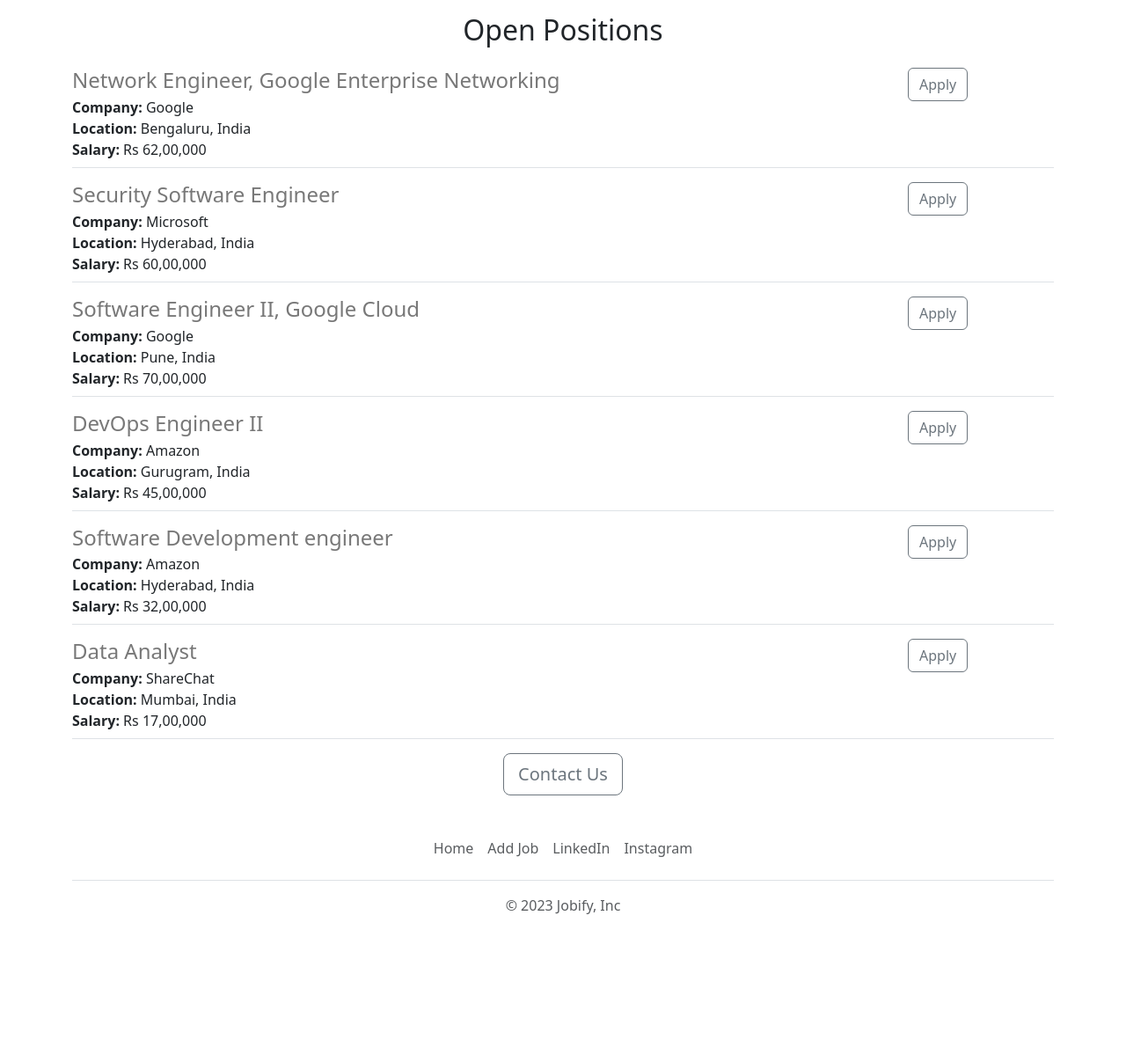
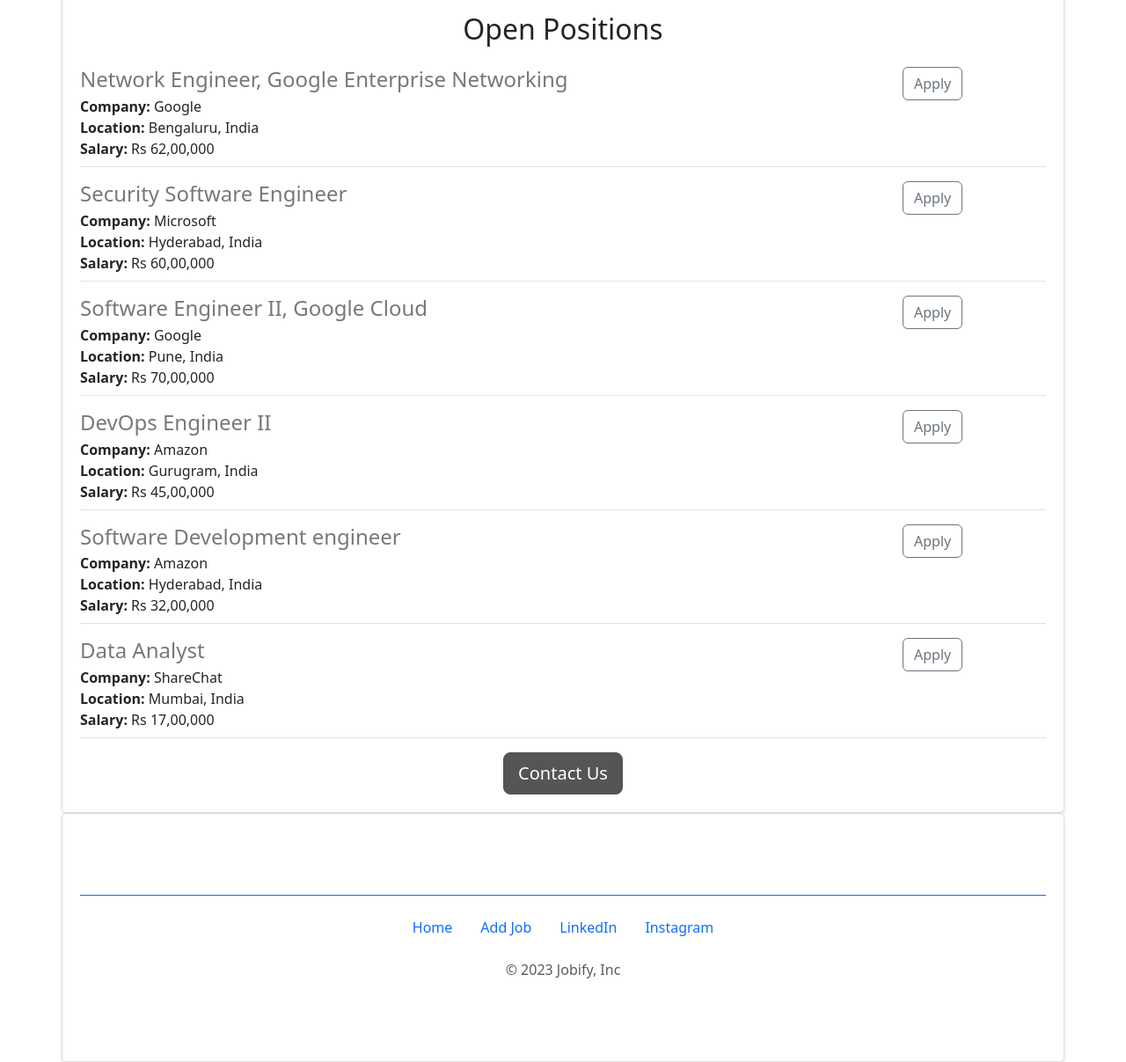
Before and after one commit to Sankalpjadhav/Jobify, a Flask app: page / in a window 1280 px wide. Shown: the part 849-2056 px from the top of the page at 88% size. Before the commit the page ends 1888 px from the top, so only its background shows below. Run offline with Flask 3, Linux system fonts and the light colour scheme; data comes from the database, SQL or seed files in the repository; both versions use the stored data as it was after the commit.

Commit message:
Added more aesthetic look to the application

```diff
--- a/app.py
+++ b/app.py
@@ -20,9 +20,9 @@
   conn = db_connection()
   if conn is not None:
     cursor = conn.cursor()
-    sql_query_to_clear_table = """DELETE FROM userdata"""
+    sql_query_to_clear_table = """DELETE FROM job_postings WHERE id = 7"""
     cursor.execute(sql_query_to_clear_table)
-    cursor.execute("DROP TABLE IF EXISTS userdata")
+    # cursor.execute("DROP TABLE IF EXISTS userdata")
     conn.commit()
     return "Database cleared"
   else:
@@ -70,7 +70,9 @@
              job_description=row[5],
              job_requirement=row[6]) for row in cursor.fetchall()
     ]
-    return render_template('home.html', jobs=JOBS, company_name='Jobify')
+    return render_template('home.html',
+                           jobs=JOBS,
+                           company_name='Jobify')
   return render_template('addjobs.html')
 
 
@@ -92,57 +94,51 @@
 
 @app.route("/api/applicants")
 def list_applicants():
-    conn = db_connection()
-    cursor = conn.execute("SELECT id, name, email, skills, job_id FROM userdata")
-    applicants = [
-        dict(
-            id=row[0],
-            name=row[1],
-            email=row[2],
-            skills=row[3],
-            job_id=row[4]
-        ) for row in cursor.fetchall()
-    ]
-    return jsonify(applicants)
+  conn = db_connection()
+  cursor = conn.execute("SELECT id, name, email, skills, job_id FROM userdata")
+  applicants = [
+      dict(id=row[0], name=row[1], email=row[2], skills=row[3], job_id=row[4])
+      for row in cursor.fetchall()
+  ]
+  return jsonify(applicants)
 
 
 @app.route("/apply", methods=['POST'])
 def apply_job():
-    name = request.form['name']
-    email = request.form['email']
-    skills = request.form['skills']
-    job_id = request.form['job_id']
+  name = request.form['name']
+  email = request.form['email']
+  skills = request.form['skills']
+  job_id = request.form['job_id']
 
-    conn = db_connection()
-    cursor = conn.execute(
-        "SELECT id FROM userdata WHERE email=? AND job_id=?", (email, job_id))
-    result = cursor.fetchone()
+  conn = db_connection()
+  cursor = conn.execute("SELECT id FROM userdata WHERE email=? AND job_id=?",
+                        (email, job_id))
+  result = cursor.fetchone()
 
-    if result is not None:
-        # Display a popup indicating that the user has already applied for this job
-        return render_template('jobapplied.html')
+  if result is not None:
+    # Display a popup indicating that the user has already applied for this job
+    return render_template('jobapplied.html')
 
-    conn.execute(
+  conn.execute(
       "INSERT INTO userdata (name, email, skills, job_id) VALUES (?, ?, ?, ?)",
       (name, email, skills, job_id))
-    conn.commit()
+  conn.commit()
 
-    # Redirect to the job details page, passing the job_id as a parameter
-    return redirect(f"/job/{job_id}")
-
+  # Redirect to the job details page, passing the job_id as a parameter
+  return redirect(f"/job/{job_id}")
 
 
 @app.route("/job/<job_id>")
 def job_details(job_id):
-    conn = db_connection()
-    cursor = conn.execute("SELECT * FROM job_postings WHERE id=?", (job_id,))
-    job = cursor.fetchone()
-    cursor = conn.execute("SELECT COUNT(*) FROM userdata WHERE job_id=?", (job_id,))
-    user_count = cursor.fetchone()[0]  # Retrieve count directly from the database
-    # print(applicants)  # Print the applicants to check the data
-    return render_template('jobdetails.html', job=job, user_count=user_count)
-
-
+  conn = db_connection()
+  cursor = conn.execute("SELECT * FROM job_postings WHERE id=?", (job_id, ))
+  job = cursor.fetchone()
+  cursor = conn.execute("SELECT COUNT(*) FROM userdata WHERE job_id=?",
+                        (job_id, ))
+  user_count = cursor.fetchone()[
+      0]  # Retrieve count directly from the database
+  # print(applicants)  # Print the applicants to check the data
+  return render_template('jobdetails.html', job=job, user_count=user_count)
 
 
 if __name__ == "__main__":
--- a/templates/footer.html
+++ b/templates/footer.html
@@ -1,11 +1,19 @@
 <div class="container">
-  <footer class="py-3 my-4">
-    <ul class="nav justify-content-center border-bottom pb-3 mb-3">
-      <li class="nav-item"><a href="https://jobify--sanky43jadhav.repl.co/" class="nav-link px-2 text-body-secondary">Home</a></li>
-      <li class="nav-item"><a href="https://jobify--sanky43jadhav.repl.co/addjobs" class="nav-link px-2 text-body-secondary">Add Job</a></li>
-      <li class="nav-item"><a href="https://www.linkedin.com/in/sankalp-jadhav-07/" class="nav-link px-2 text-body-secondary">LinkedIn</a></li>
-      <li class="nav-item"><a href="https://www.instagram.com/sankyy07/" class="nav-link px-2 text-body-secondary">Instagram</a></li>
-    </ul>
-    <p class="text-center text-body-secondary">&copy; 2023 Jobify, Inc</p>
-  </footer>
+    <footer class="py-4 my-5">
+        <ul class="nav justify-content-center border-top border-primary pt-3 mb-3">
+            <li class="nav-item">
+                <a href="/" class="nav-link px-3 text-primary">Home</a>
+            </li>
+            <li class="nav-item">
+                <a href="addjobs" class="nav-link px-3 text-primary">Add Job</a>
+            </li>
+            <li class="nav-item">
+                <a href="https://www.linkedin.com/in/sankalp-jadhav-07/" class="nav-link px-3 text-primary">LinkedIn</a>
+            </li>
+            <li class="nav-item">
+                <a href="https://www.instagram.com/sankyy07/" class="nav-link px-3 text-primary">Instagram</a>
+            </li>
+        </ul>
+        <p class="text-center text-body-secondary m-0"> &copy; 2023 Jobify, Inc</p>
+    </footer>
 </div>
--- a/templates/home.html
+++ b/templates/home.html
@@ -1,16 +1,18 @@
 <!DOCTYPE html>
 <html>
+
 <head>
     <title>Jobify Careers</title>
     <meta charset="utf-8">
     <meta name="viewport" content="width=device-width, initial-scale=1">
-    <link href="https://cdn.jsdelivr.net/npm/bootstrap@5.3.2/dist/css/bootstrap.min.css" rel="stylesheet" integrity="sha384-T3c6CoIi6uLrA9TneNEoa7RxnatzjcDSCmG1MXxSR1GAsXEV/Dwwykc2MPK8M2HN" crossorigin="anonymous">
+    <link href="https://cdn.jsdelivr.net/npm/bootstrap@5.3.2/dist/css/bootstrap.min.css" rel="stylesheet"
+        integrity="sha384-T3c6CoIi6uLrA9TneNEoa7RxnatzjcDSCmG1MXxSR1GAsXEV/Dwwykc2MPK8M2HN" crossorigin="anonymous">
     <style>
-      #banner{
+        #banner {
             height: 360px;
             width: 100%;
             object-fit: cover;
-        margin-bottom: 16px;
+            margin-bottom: 10px;
         }
 
         .job-openings {
@@ -27,35 +29,66 @@
             color: #999;
         }
 
-      .btn-primary.contact-button {
-        background-color: #555; /* update the background color */
-        border-color: #555; /* update the border color */
-        color: #fff; /* update the text color */
+        .contact-button {
+            background-color: #555;
+            border-color: #555;
+            color: #fff;
         }
 
-      .btn-primary.contact-button:hover {
-        background-color: #444; /* update the background color on hover */
-        border-color: #444; /* update the border color on hover */
+        .contact-button:hover {
+            background-color: #444;
+            border-color: #444;
         }
 
+        /* Additional styling */
+        .container {
+            background-color: #fff;
+            padding: 20px;
+            border: 1px solid #ddd;
+            border-radius: 5px;
+            box-shadow: 0 2px 4px rgba(0, 0, 0, 0.1);
+        }
+
+        .job-description {
+            font-size: 18px;
+            color: #333;
+        }
+
+        .company-description {
+            font-size: 16px;
+        }
+
+        .job-title {
+            color: #007bff;
+        }
+
+        .apply-button {
+            margin-top: 20px;
+        }
     </style>
 </head>
+
 <body>
     {% include 'nav.html' %}
     <img class="img-fluid" id="banner" src="static/banner-1.jpg" alt="Do Something Great">
     <div class="container">
         <h1 class="text-center mt-4 mb-4">{{company_name}}</h1>
-      <div class="row" style="margin-bottom:16px;">
+        <div class="row" style="margin-bottom: 16px;">
             <div class="col-md-6">
-          <p class="lead">
-            Welcome to Jobify, your ultimate destination for job seekers and recruiters alike. Jobify is a cutting-edge application designed to simplify the job search and hiring process, making it faster and more efficient for everyone involved. With a user-friendly interface and a wide range of job listings, Jobify is the perfect tool for anyone looking for a new career opportunity. Whether you're a seasoned professional looking for a challenge, or a seasoned student looking for a challenge, Jobify has you covered.
+                <p class="job-description">
+                    Welcome to Jobify, your ultimate destination for job seekers and recruiters alike. Jobify is a
+                    cutting-edge application designed to simplify the job search and hiring process, making it faster and
+                    more efficient for everyone involved. With a user-friendly interface and a wide range of job listings,
+                    Jobify is the perfect tool for anyone looking for a new career opportunity. Whether you're a seasoned
+                    professional looking for a challenge, or a seasoned student looking for a challenge, Jobify has you
+                    covered.
                 </p>
             </div>
             <div class="d-none d-md-block col-md-6">
                 <img src="/static/working.jpg" style="height:320px; border-radius: 4px;">
             </div>
         </div>
-      <h2 class="text-center mt-2 mb-4">Open Positions</h2>
+        <h2 class="text-center mt-2 mb-4" id="open-positions">Open Positions</h2>
         <div class="job-openings">
             {% if jobs %}
             <div>
@@ -70,9 +103,10 @@
             {% endif %}
         </div>
         <div class="text-center">
-        <a href="mailto:sanky43jadhav@gmail.com" class="btn btn-outline-secondary btn-lg contact-button">Contact Us</a>
+            <a href="mailto:sanky43jadhav@gmail.com" class="btn btn-primary btn-lg contact-button">Contact Us</a>
         </div>
     </div>
     {% include 'footer.html' %}
 </body>
+
 </html>
--- a/templates/nav.html
+++ b/templates/nav.html
@@ -1,10 +1,36 @@
-<nav class="navbar shadow-sm fixed-top bg-white">
-  <div class="container-fluid">
-    <a class="navbar-brand" href="#">
-      <img src="/static/Jicon.png" alt="Logo" width="30" height="24" class="d-inline-block align-text-top">
-      Jobify
-    </a>
+<nav class="navbar navbar-expand-lg navbar-light bg-light fixed-top shadow-sm">
+    <div class="container-fluid"> <!-- Use container-fluid to make it full width -->
+        <a class="navbar-brand" href="#">
+            <img src="/static/Jicon.png" alt="Logo" width="30" height="24" class="d-inline-block align-text-top me-2">
+            Jobify
+        </a>
 
-  </div>
+        <!-- Add a responsive navbar toggle button for smaller screens -->
+        <button class="navbar-toggler" type="button" data-bs-toggle="collapse" data-bs-target="#navbarNav"
+            aria-controls="navbarNav" aria-expanded="false" aria-label="Toggle navigation">
+            <span class="navbar-toggler-icon"></span>
+        </button>
+
+        <!-- Navbar links and dropdown menu aligned to the right -->
+        <div class="collapse navbar-collapse justify-content-end" id="navbarNav">
+            <ul class="navbar-nav">
+                <li class="nav-item">
+                    <a class="nav-link" href="/">Home</a>
+                </li>
+                <li class="nav-item">
+                    <a class="nav-link" href="/addjobs">Add Job</a>
+                </li>
+                <li class="nav-item">
+                  <a class="nav-link" href="#open-positions">Open Jobs</a>
+                </li>
+                <li class="nav-item">
+                    <a class="nav-link" href="https://www.linkedin.com/in/sankalp-jadhav-07/">LinkedIn</a>
+                </li>
+                <li class="nav-item">
+                    <a class="nav-link" href="https://www.instagram.com/sankyy07/" class="nav-link px-2 text-body-secondary">Instagram</a>
+                </li>
+            </ul>
+        </div>
+    </div>
 </nav>
-<div style="height: 56px;"></div>
+<div style="height: 40px;"></div>
```
Also changed, not shown: templates/addjobs.html (+47 -11 lines), templates/jobapplied.html (+45 -2 lines), templates/jobdetails.html (+24 -4 lines), jobopenings.sqlite, static/alreadyapplied.jpg (added). Lines whose indentation alone changed are shown as unchanged.
